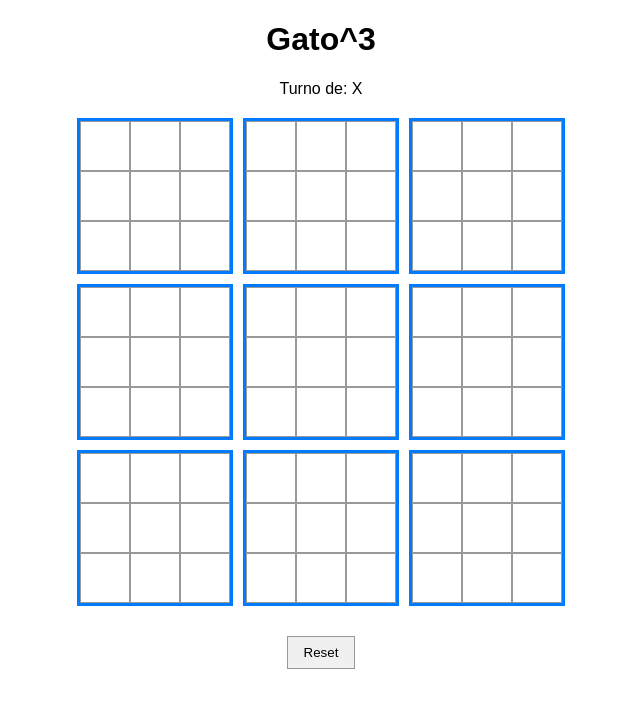
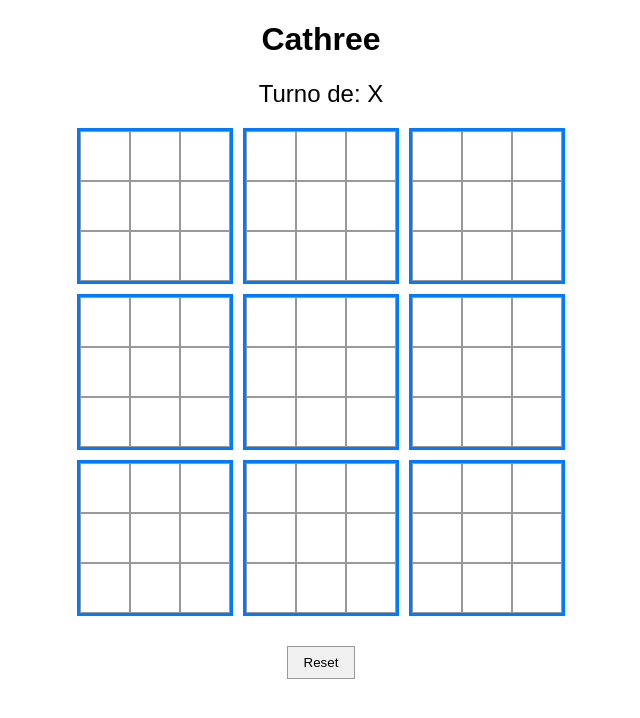
Before and after one commit to thgrgi/cat.github.io, a plain HTML site: page index.html in a window 1280 px wide. Shown: the whole page, without its empty margins (319-959 px from the left). Drawn offline with Linux system fonts and the light colour scheme.

Commit message:
Update index.html

```diff
--- a/index.html
+++ b/index.html
@@ -3,7 +3,7 @@
 <head>
   <meta charset="UTF-8" />
   <meta name="viewport" content="width=device-width, initial-scale=1.0"/>
-  <title>Cathree</title>
+  <title>Gogi</title>
   <style>
     body {
       font-family: Arial, sans-serif;
@@ -73,8 +73,8 @@
   </style>
 </head>
 <body>
-<h1>Gato^3</h1>
-<div id="status">Turno de: X</div>
+<h1>Cathree</h1>
+<div id="status" style="font-size: 24px" ; >Turno de: X</div>
 <div id="bigBoard"></div>
 <button id="resetBtn">Reset</button>
 <footer style="margin-top: 30px; font-size: 14px; color: #333; text-align: center;">
```
